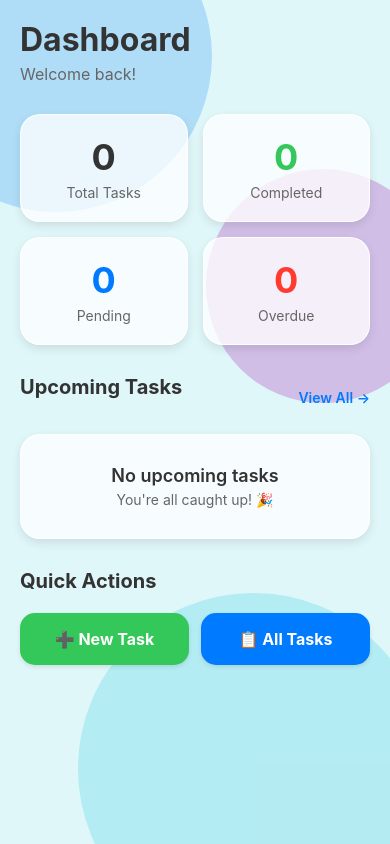
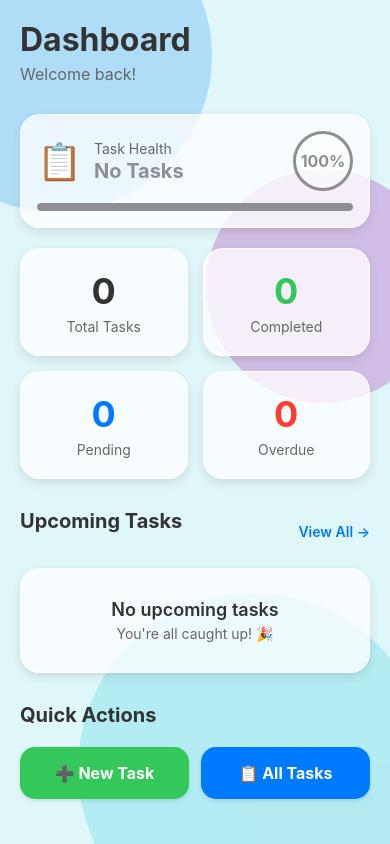
Before and after one commit to SenglayPann/AI-Task-Manager, a React Native app: screen /Dashboard in a window 390 px wide. Built offline with nearby package versions, Linux system fonts and the light colour scheme.

Commit message:
Feat: show task health in dashboard

```diff
--- a/src/hooks/useChat.ts
+++ b/src/hooks/useChat.ts
@@ -39,6 +39,17 @@ export const useChat = (tasks: ITask[], addTask: any, deleteTask: any, toggleCom
   }, [isOpen, currentSessionId]);
 
   const startNewSession = () => {
+     // Check if there's already an empty session
+     const existingEmptySession = Object.values(sessions || {}).find(
+       session => session.messages.length === 0
+     );
+
+     if (existingEmptySession) {
+       // Switch to existing empty session instead of creating new one
+       dispatch(switchSession(existingEmptySession.id));
+       return;
+     }
+
      const newId = Date.now().toString();
      dispatch(createSession({ id: newId }));
   };
--- a/src/screens/DashboardScreen.tsx
+++ b/src/screens/DashboardScreen.tsx
@@ -53,6 +53,45 @@ export const DashboardScreen = () => {
     return { total, completed, pending, overdue };
   }, [tasks]);
 
+  // Task Health Calculation
+  const taskHealth = useMemo(() => {
+    const { total, completed, overdue, pending } = statistics;
+
+    if (total === 0) {
+      return { score: 100, label: 'No Tasks', color: '#8E8E93', emoji: '📋' };
+    }
+
+    // Health factors:
+    // 1. Completion rate (40% weight)
+    const completionRate = (completed / total) * 100;
+
+    // 2. Overdue penalty (40% weight) - more overdue = worse health
+    const overdueRate = pending > 0 ? (overdue / pending) * 100 : 0;
+    const overduePenalty = overdueRate;
+
+    // 3. Overall productivity (20% weight) - having tasks and completing them
+    const productivityBonus = total > 0 && completed > 0 ? 20 : 0;
+
+    // Calculate score
+    let score = Math.round(
+      completionRate * 0.4 + (100 - overduePenalty) * 0.4 + productivityBonus,
+    );
+
+    // Clamp between 0-100
+    score = Math.max(0, Math.min(100, score));
+
+    // Determine label and color
+    if (score >= 80) {
+      return { score, label: 'Excellent', color: '#34C759', emoji: '🌟' };
+    } else if (score >= 60) {
+      return { score, label: 'Good', color: '#007AFF', emoji: '👍' };
+    } else if (score >= 40) {
+      return { score, label: 'Fair', color: '#FF9500', emoji: '⚠️' };
+    } else {
+      return { score, label: 'Needs Work', color: '#FF3B30', emoji: '🔴' };
+    }
+  }, [statistics]);
+
   const upcomingTasks = useMemo(() => {
     const now = new Date().getTime();
     return tasks
@@ -90,6 +129,43 @@ export const DashboardScreen = () => {
           <View style={styles.header}>
             <Text style={styles.headerTitle}>Dashboard</Text>
             <Text style={styles.headerSubtitle}>Welcome back!</Text>
+          </View>
+
+          {/* Task Health Card */}
+          <View style={[glassStyles.card, styles.healthCard]}>
+            <View style={styles.healthContent}>
+              <View style={styles.healthLeft}>
+                <Text style={styles.healthEmoji}>{taskHealth.emoji}</Text>
+                <View>
+                  <Text style={styles.healthLabel}>Task Health</Text>
+                  <Text
+                    style={[styles.healthStatus, { color: taskHealth.color }]}
+                  >
+                    {taskHealth.label}
+                  </Text>
+                </View>
+              </View>
+              <View
+                style={[styles.healthScore, { borderColor: taskHealth.color }]}
+              >
+                <Text
+                  style={[styles.healthScoreText, { color: taskHealth.color }]}
+                >
+                  {taskHealth.score}%
+                </Text>
+              </View>
+            </View>
+            <View style={styles.healthBar}>
+              <View
+                style={[
+                  styles.healthBarFill,
+                  {
+                    width: `${taskHealth.score}%`,
+                    backgroundColor: taskHealth.color,
+                  },
+                ]}
+              />
+            </View>
           </View>
 
           {/* Statistics Cards */}
@@ -328,4 +404,56 @@ const styles = StyleSheet.create({
     fontWeight: 'bold',
     textAlign: 'center',
   },
+
+  // Task Health Styles
+  healthCard: {
+    padding: 16,
+    marginBottom: 20,
+  },
+  healthContent: {
+    flexDirection: 'row',
+    justifyContent: 'space-between',
+    alignItems: 'center',
+    marginBottom: 12,
+  },
+  healthLeft: {
+    flexDirection: 'row',
+    alignItems: 'center',
+    gap: 12,
+  },
+  healthEmoji: {
+    fontSize: 36,
+  },
+  healthLabel: {
+    fontSize: 14,
+    color: '#666',
+    marginBottom: 2,
+  },
+  healthStatus: {
+    fontSize: 20,
+    fontWeight: 'bold',
+  },
+  healthScore: {
+    width: 60,
+    height: 60,
+    borderRadius: 30,
+    borderWidth: 3,
+    justifyContent: 'center',
+    alignItems: 'center',
+    backgroundColor: 'rgba(255,255,255,0.5)',
+  },
+  healthScoreText: {
+    fontSize: 16,
+    fontWeight: 'bold',
+  },
+  healthBar: {
+    height: 8,
+    backgroundColor: 'rgba(0,0,0,0.1)',
+    borderRadius: 4,
+    overflow: 'hidden',
+  },
+  healthBarFill: {
+    height: '100%',
+    borderRadius: 4,
+  },
 });
```
